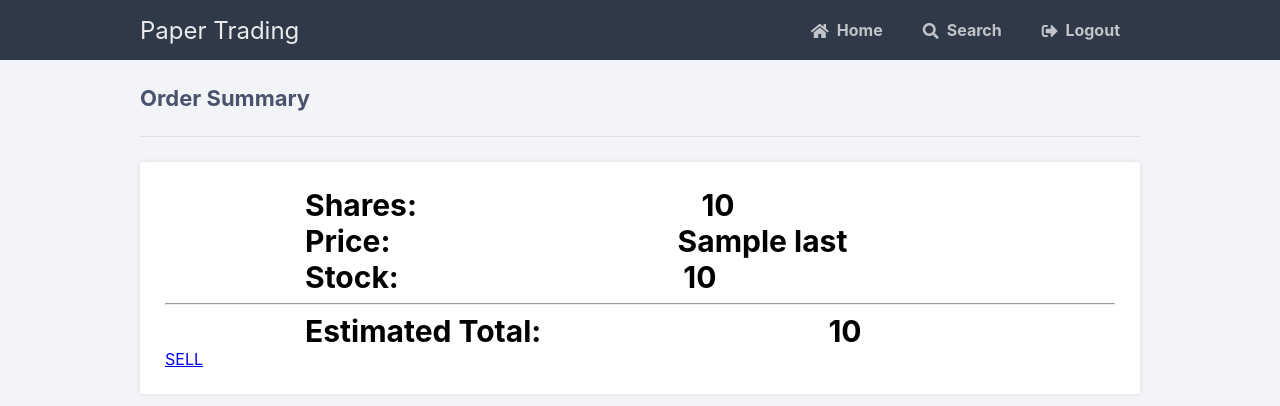
After one commit to Naveen699/paper-trading, a Flask app: template templates/sell.html in a window 1280 px wide. The commit adds this page. Shown: the top 406 px of the page. Run offline with Flask 2, Linux system fonts and the light colour scheme; the template is opened without the code that fills it: most values are stand-ins (such as "Sample title", 1, 10 or a date in 2020); some libraries are stand-ins or nearby versions.

Commit message:
Total Gain, Added sell feature but needs fixed

```diff
--- a/application.py
+++ b/application.py
@@ -56,7 +56,15 @@ def home():
 		amount = cursor.fetchall()
 		amount = amount[0]['COUNT(*)']
 		print(amount)
-		return render_template('home.html', name = session['username'], value=data, amount=amount)
+		gain = data[0]['cash'] - 1000000
+		if gain < 0 :
+			gain = gain*-1
+		gain = "{:,}".format(gain)
+		cash = data[0]['cash']
+		cash = "{:,}".format(cash)
+		print(cash)
+		i = 1
+		return render_template('home.html', name = session['username'], value=data, amount=amount, cash=cash, i=i, gain=gain,cash1=cash)
 	return redirect(url_for('login'))
 
 @app.route('/search', methods=['GET', 'POST'])
@@ -100,6 +108,20 @@ def buy():
 		return redirect(url_for('execute'))
 	return render_template('buy.html')
 
+@app.route('/sell', methods=['GET', 'POST'])
+def sell():
+	cursor = mysql.connection.cursor(MySQLdb.cursors.DictCursor)
+	stock = str(session.get('search', None))
+	stock = stock.upper()
+	last = session.get('last', None)
+	cursor.execute("SELECT position_amount FROM holdings WHERE position=%s", (stock,))
+	amount = cursor.fetchall()
+	amount = amount[0]['position_amount']
+	total = float(amount) * float(last)
+	session['total1'] = total
+
+	return render_template('sell.html', total=total, amount=amount, last=last, stock=stock)
+
 @app.route('/execute', methods=['GET', 'POST'])
 def execute():
 	db = MySQLdb.connect("us-cdbr-east-02.cleardb.com", "b6fe21968c7aaf", "6f6f2e8d", "heroku_0400bde6520f92f")
@@ -114,8 +136,17 @@ def execute():
 	total = "$" + str(total1)
 	session['total'] =total1
 
+	return render_template('summary.html', buy=buy, last=last1, open=open1, high=high1, time=time1, stock=stock, total=total)
 
-	return render_template('summary.html', buy=buy, last=last1, open=open1, high=high1, time=time1, stock=stock, total=total)
+@app.route('/return_home1', methods=['GET', 'POST'])
+def return_home1():
+	db = MySQLdb.connect("us-cdbr-east-02.cleardb.com", "b6fe21968c7aaf", "6f6f2e8d", "heroku_0400bde6520f92f")
+	cur = db.cursor()
+	total = session.get('total1',None)
+	print(total)
+	cur.execute("UPDATE accounts SET cash = cash + %s", (total,))
+	db.commit()
+	return redirect(url_for('home'))
 
 @app.route('/return_home', methods=['GET', 'POST'])
 def return_home():
--- /dev/null
+++ b/templates/sell.html
@@ -0,0 +1,57 @@
+{% extends 'layout.html' %}
+
+{% block title %}Home{% endblock %}
+
+{% block content %}
+
+<style type="text/css">
+	h1 {
+  font-size: 40px;
+	}
+
+	h2 {
+ 	 font-size: 30px;
+	}
+	h3 {
+		font-size: 30px;
+		display: inline;
+		margin: 100px;
+		padding: 40px;
+	}
+
+	p {
+ 	 font-size: 14px;
+	}
+
+	a {
+		font-sze: 90px;
+	}
+</style>
+
+
+<h2>Order Summary</h2>
+<div style="clear: both">
+	<div style="clear: both;">
+		<h3>Shares:</h3>
+		<h3>{{amount}}</h3>
+	</div>
+
+	<div style="clear: both;">
+		<h3>Price:  </h3>
+		<h3>{{last}}</h3>
+	</div>
+
+	<div style="clear: both;">
+		<h3>Stock:</h3>
+		<h3>{{stock}}</h3>
+	</div>
+	<hr />
+	<div style="clear: both;">
+		<h3>Estimated Total: </h3>
+		<h3>{{total}}</h3>
+	</div>
+	<a href="{{ url_for('return_home') }}"><i class="fas fa-buy"></i>SELL</a>
+</div>
+
+
+{% endblock %}
--- a/templates/view.html
+++ b/templates/view.html
@@ -10,4 +10,5 @@
 <h3>open: {{open}}</h3>
 <h3>As of {{time}}</h3>
 <a href="{{ url_for('buy') }}"><i class="fas fa-buy"></i>BUY</a>
+<a href="{{ url_for('sell') }}">SELL</a>
 {% endblock %}
```
Also changed, not shown: templates/home.html (+22 -4 lines).
